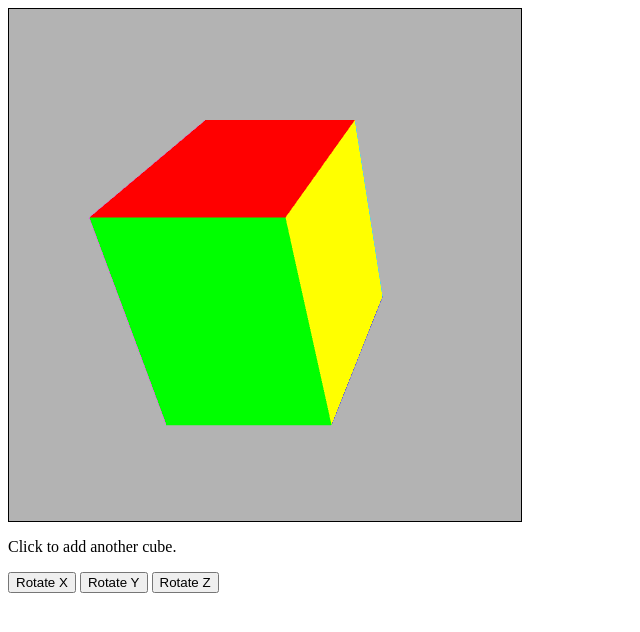
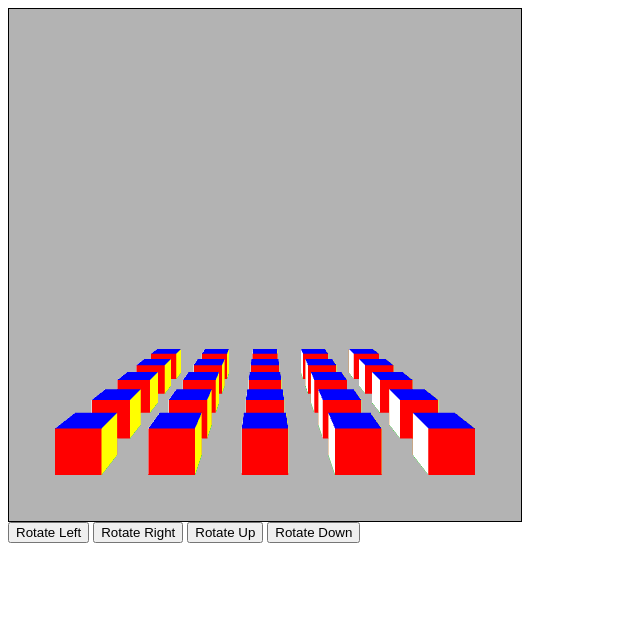
Before and after one commit to JacobShaeffer/Hotdog, a plain HTML site: page WorkBook/source/Index.html in a window 1280 px wide. Shown: the whole page, without its empty margins (0-640 px from the left). Drawn offline with Linux system fonts and the light colour scheme.

Commit message:
25 cubes on the first plane, individual cube rotation

```diff
--- a/WorkBook/source/Index.html
+++ b/WorkBook/source/Index.html
@@ -1,76 +1,28 @@
+<!doctype HMLT5>
 <html>
+    <head>
+        <meta charset="utf-8">
+        <title></title>
+        <link rel="stylesheet" href="styles.css">
+    </head>
+    <body>
+        <canvas id="gl-canvas" width="512" height="512" style="border: 1px solid black">
+        Oops ... your browser doesn't support the HTML5 canvas element
+        </canvas>
 
-    <script id="vertex-shader" type="x-shader/x-vertex">
+        <br/>
 
-    attribute vec4 vPosition;
-    attribute vec4 vColor;
-    varying vec4 fColor;
-    uniform mat4 scale;
-    uniform vec3 theta;
-    uniform mat4 projectionMatrix;
-    uniform mat4 modelViewMatrix;
+        <button id= "left">Rotate Left</button>
+        <button id= "right">Rotate Right</button>
+        <button id= "up">Rotate Up</button>
+        <button id= "down">Rotate Down</button>
+        <div>
 
-    void main()
-    {
-        // Compute the sines and cosines of theta for each of
-        //   the three axes in one computation.
-        vec3 angles = radians( theta );
-        vec3 c = cos( angles );
-        vec3 s = sin( angles );
-
-        // Remeber: thse matrices are column-major
-        mat4 rx = mat4( 1.0,  0.0,  0.0, 0.0,
-                0.0,  c.x,  s.x, 0.0,
-                0.0, -s.x,  c.x, 0.0,
-                0.0,  0.0,  0.0, 1.0 );
-
-        mat4 ry = mat4( c.y, 0.0, -s.y, 0.0,
-                0.0, 1.0,  0.0, 0.0,
-                s.y, 0.0,  c.y, 0.0,
-                0.0, 0.0,  0.0, 1.0 );
-
-
-        mat4 rz = mat4( c.z, -s.z, 0.0, 0.0,
-                s.z,  c.z, 0.0, 0.0,
-                0.0,  0.0, 1.0, 0.0,
-                0.0,  0.0, 0.0, 1.0 );
-
-        fColor = vColor;
-        gl_Position = rz * ry * rx * vPosition * scale * projectionMatrix * modelViewMatrix;
-    }
-    </script>
-
-    <script id="fragment-shader" type="x-shader/x-fragment">
-
-    precision mediump float;
-
-    varying vec4 fColor;
-
-    void
-    main()
-    {
-        gl_FragColor = fColor;
-    }
-    </script>
+    </body>
 
     <script type="text/javascript" src="../Common/webgl-utils.js"></script>
     <script type="text/javascript" src="../Common/initShaders.js"></script>
     <script type="text/javascript" src="../Common/MV.js"></script>
     <script type="text/javascript" src="webgl.js"></script>
-
-    <body>
-    <canvas id="gl-canvas" width="512" height="512" style="border: 1px solid black">
-    Oops ... your browser doesn't support the HTML5 canvas element
-    </canvas>
-
-    <br/>
-
-    <p>Click to add another cube.</p>
-    <button id= "xButton">Rotate X</button>
-    <button id= "yButton">Rotate Y</button>
-    <button id= "zButton">Rotate Z</button>
-    <div>
-
-
-    </body>
-    </html>
+    <script type="text/javascript" src="shaders.js"></script>
+</html>
--- /dev/null
+++ b/WorkBook/source/shaders.js
@@ -0,0 +1,80 @@
+const vShader = `
+attribute vec4 vPosition;
+attribute vec4 vColor;
+varying vec4 fColor;
+uniform mat4 scale;
+uniform vec3 rotation;
+uniform mat4 projectionMatrix;
+uniform mat4 modelViewMatrix;
+
+void main()
+{
+    // Compute the sines and cosines of theta for each of
+    //   the three axes in one computation.
+    vec3 angles = radians( rotation );
+    vec3 c = cos( angles );
+    vec3 s = sin( angles );
+
+    // Remeber: thse matrices are column-major
+    mat4 rx = mat4( 1.0,  0.0,  0.0, 0.0,
+            0.0,  c.x,  s.x, 0.0,
+            0.0, -s.x,  c.x, 0.0,
+            0.0,  0.0,  0.0, 1.0 );
+
+    mat4 ry = mat4( c.y, 0.0, -s.y, 0.0,
+            0.0, 1.0,  0.0, 0.0,
+            s.y, 0.0,  c.y, 0.0,
+            0.0, 0.0,  0.0, 1.0 );
+
+
+    mat4 rz = mat4( c.z, -s.z, 0.0, 0.0,
+            s.z,  c.z, 0.0, 0.0,
+            0.0,  0.0, 1.0, 0.0,
+            0.0,  0.0, 0.0, 1.0 );
+
+    fColor = vColor;
+    gl_Position = rz * ry * rx * vPosition * scale * projectionMatrix * modelViewMatrix;
+}
+`;
+
+const fShader = `
+precision mediump float;
+varying vec4 fColor;
+
+void main()
+{
+    gl_FragColor = fColor;
+}
+`;
+
+function createProgram(gl){
+    const vertexShader = loadShader(gl, gl.VERTEX_SHADER, vShader);
+    const fragmentShader = loadShader(gl, gl.FRAGMENT_SHADER, fShader);
+
+    const program = gl.createProgram();
+    gl.attachShader( program, vertexShader );
+    gl.attachShader( program, fragmentShader );
+    gl.linkProgram( program );
+
+    if ( !gl.getProgramParameter(program, gl.LINK_STATUS) ) {
+        var msg = "Shader program failed to link.  ERROR: " + gl.getProgramInfoLog( program );
+        alert( msg );
+        return -1;
+    }
+
+    return program;
+}
+
+function loadShader(gl, shaderType, source){
+    const shader = gl.createShader(shaderType);
+    gl.shaderSource(shader, source);
+    gl.compileShader(shader);
+
+    if (!gl.getShaderParameter(shader, gl.COMPILE_STATUS)) {
+        alert('An error occurred compiling the shaders: ' + gl.getShaderInfoLog(shader));
+        gl.deleteShader(shader);
+        return null;
+    }
+
+    return shader;
+}
--- a/WorkBook/source/webgl.js
+++ b/WorkBook/source/webgl.js
@@ -1,26 +1,32 @@
 
 var canvas;
 var gl;
+
+var origin = mat4();
+var transformMatrix = new Float32Array([
+    1.0, 0.0, 0.0, 1.0,
+    0.0, 1.0, 0.0, 1.0,
+    0.0, 0.0, 1.0, 1.0,
+    0.0, 0.0, 0.0, 1.0
+]);
 
 var NumVertices  = 36;
 
 var points = [];
 var colors = [];
 
-var xAxis = 0;
-var yAxis = 1;
-var zAxis = 2;
+var xRotation = 0;
+var yRotation = 0;
+var rotation = [ 0, 0, 0 ];
 
-var axis = 0;
-var theta = [ 0, 0, 0 ];
-
-var thetaLoc;
+var rotationLoc;
 
 // HW470: these variables are to allow the cubes to be scaled and translated
 var scaleLoc;
 //var scale = 0.5;
-var scale = [];
-var translate = [];
+var cubes = [];
+//var scale = [];
+//var translate = [];
 var numCubes = 0;
 
 var fovy = 60.0;
@@ -29,7 +35,10 @@ var near = 1.0;
 var far = 500.0;
 
 
-var eye = vec3(1.0, 0.0, 1.0);
+var radius = 1;
+var theta = 0;
+var phi = 0;
+var eye;// = vec3(0.0, 0.0, 1.0);
 var at = vec3(0.0, 0.0, 0.0);
 var up = vec3(0.0, 1.0, 0.0);
 
@@ -49,10 +58,8 @@ window.onload = function init()
 
     gl.enable(gl.DEPTH_TEST);
 
-    //
-    //  Load shaders and initialize attribute buffers
-    //
-    program = initShaders( gl, "vertex-shader", "fragment-shader" );
+    //Load shaders and initialize attribute buffers
+    program = createProgram( gl );
     gl.useProgram( program );
 
     var cBuffer = gl.createBuffer();
@@ -63,12 +70,10 @@ window.onload = function init()
     gl.vertexAttribPointer( vColor, 4, gl.FLOAT, false, 0, 0 );
     gl.enableVertexAttribArray( vColor );
 
-	// HW470: associate the locale variable scaleLoc with the shader variable scale
     scaleLoc = gl.getUniformLocation(program, 'scale');
 
-    //addCube(128, 128);
-    addCube(256, 256);
-    //addCube(384, 384);
+    for(var i=0; i<25; i++)
+        addCube(i);
 
     var vBuffer = gl.createBuffer();
     gl.bindBuffer( gl.ARRAY_BUFFER, vBuffer );
@@ -78,39 +83,41 @@ window.onload = function init()
     gl.vertexAttribPointer( vPosition, 3, gl.FLOAT, false, 0, 0 );
     gl.enableVertexAttribArray( vPosition );
 
-    thetaLoc = gl.getUniformLocation(program, "theta");
+    rotationLoc = gl.getUniformLocation(program, "rotation");
 
-    //event listeners for buttons, slider, and canvas
-
-	// HW470: when the canvas is clicked get the location and place a new cube centered there
 	canvas.onclick = function(e){
 
 		//add new cube with above translation
     };
 
-    document.getElementById( "xButton" ).onclick = function () {
-        axis = xAxis;
-    };
-    document.getElementById( "yButton" ).onclick = function () {
-        axis = yAxis;
-    };
-    document.getElementById( "zButton" ).onclick = function () {
-        axis = zAxis;
-    };
+    document.getElementById( "up"    ).onmousedown = () => { xRotation = -1; };
+    document.getElementById( "up"    ).onmouseup   = () => { xRotation =  0; };
+    document.getElementById( "down"  ).onmousedown = () => { xRotation =  1; };
+    document.getElementById( "down"  ).onmouseup   = () => { xRotation =  0; };
+    document.getElementById( "right" ).onmousedown = () => { yRotation =  1; };
+    document.getElementById( "right" ).onmouseup   = () => { yRotation =  0; };
+    document.getElementById( "left"  ).onmousedown = () => { yRotation = -1; };
+    document.getElementById( "left"  ).onmouseup   = () => { yRotation =  0; };
 
     render();
 }
 
-function addCube(originX, originY){
-    var rect = canvas.getBoundingClientRect();
-    var x = originX - rect.left;
-    var y = originY - rect.top;
-    x = 0;//(x/512 * 2) - 1;
-    y = 0;//1 - (y/512 * 2);
-    var z = -1;
-    translate.push([x, y, z]);
-    scale.push(1);
+function addCube(number){
+    var x = (number % 5.0) * 2.0;
+    var z = (- Math.floor(number / 5.0) - 3.0) * 2.0;
+    var y = -4.0 * 0.25;
+    x -= 4.0;
+    x = x*0.25;
+    z = z*0.25;
     numCubes++;
+
+    cubes.push(
+        {
+            translate: {x:0.0, y:0.0, z:0.0},
+            origin: {x:x, y:y, z:z},
+            scale: 0.25,
+        }
+    );
 }
 
 function colorCube()
@@ -140,28 +147,18 @@ function quad(a, b, c, d)
         [ 0.0, 0.0, 0.0, 1.0 ],  // black
         [ 1.0, 0.0, 0.0, 1.0 ],  // red
         [ 1.0, 1.0, 0.0, 1.0 ],  // yellow
-        [ 0.0, 1.0, 0.0, 1.0 ],  // green
-        [ 0.0, 0.0, 1.0, 1.0 ],  // blue
-        [ 1.0, 0.0, 1.0, 1.0 ],  // magenta
-        [ 0.0, 1.0, 1.0, 1.0 ],  // white
-        [ 1.0, 1.0, 1.0, 1.0 ]   // cyan
+        [ 0.0, 1.0, 0.0, 1.0 ],  // orange (green)
+        [ 1.0, 0.5, 0.0, 1.0 ],  // blue (orange)
+        [ 1.0, 1.0, 1.0, 1.0 ],  // magenta (white)
+        [ 0.0, 0.0, 1.0, 1.0 ],  // white (blue)
+        [ 1.0, 1.0, 1.0, 1.0 ]   // white
     ];
-
-    // We need to parition the quad into two triangles in order for
-    // WebGL to be able to render it.  In this case, we create two
-    // triangles from the quad indices
-
-    //vertex color assigned by the index of the vertex
 
     var indices = [ a, b, c, a, c, d ];
 
     for ( var i = 0; i < indices.length; ++i ) {
         points.push( vertices[indices[i]] );
         colors.push( vertexColors[a] );
-
-        // for solid colored faces use
-        //colors.push(vertexColors[a]);
-
     }
 }
 
@@ -169,11 +166,12 @@ function render()
 {
     gl.clear( gl.COLOR_BUFFER_BIT | gl.DEPTH_BUFFER_BIT);
 
-    theta[axis] += 1.0;
-    gl.uniform3fv(thetaLoc, theta);
+    rotation[0] += xRotation;
+    rotation[1] += yRotation;
+    gl.uniform3fv(rotationLoc, rotation);
 
+    eye = vec3(radius * Math.sin(theta) * Math.cos(phi), radius * Math.sin(theta) * Math.sin(phi), radius * Math.cos(theta));
 
-    //CSE470 calculate eye positioning and orthographic view box
     modelViewMatrix = lookAt(eye, at , up);
     projectionMatrix = perspective(fovy, aspect, near, far);
 
@@ -183,20 +181,50 @@ function render()
 	gl.uniformMatrix4fv(modelViewMatrixLoc, false, flatten(modelViewMatrix) );
     gl.uniformMatrix4fv(projectionMatrixLoc, false, flatten(projectionMatrix) );
 
-
-	// HW470: create the matrix for scaling and translation then apply it through uniformMatrix4fv
 	for(var i=0; i<numCubes; i++)
 	{
-		var scaleMatrix = new Float32Array([
-			scale[i], 0.0,   0.0,   translate[i][0],
-			0.0,   scale[i], 0.0,   translate[i][1],
-			0.0,   0.0,   scale[i], translate[i][2],
-			0.0,   0.0,   0.0,   1.0
-		]);
-		gl.uniformMatrix4fv(scaleLoc, false, scaleMatrix);
-		gl.drawArrays( gl.TRIANGLES, 0, NumVertices );
-
+        renderCube(i);
 	}
 
     requestAnimFrame( render );
 }
+
+var a = 0;
+
+function renderCube(cubeID)
+{
+    var cubeOrigin = cubes[cubeID].origin;
+    var cubeTranslate = cubes[cubeID].translate;
+
+    /*
+    //cubes[cubeID].shpereicalOrigin.theta += yRotation * Math.PI / 180;
+    //cubes[cubeID].shpereicalOrigin.phi += xRotation * Math.PI / 180;
+    var radius = Math.sqrt(cubeOrigin.x*cubeOrigin.x + cubeOrigin.y*cubeOrigin.y + cubeOrigin.z*cubeOrigin.z);
+    var theta = Math.acos(cubeOrigin.z / radius);
+    var phi = Math.atan2(cubeOrigin.y, cubeOrigin.x);
+
+    var x = radius * Math.sin(theta) * Math.cos(phi);
+    var y = radius * Math.sin(theta) * Math.sin(phi);
+    var z = radius * Math.cos(theta);
+
+    if(a < 20){
+        console.log("shpereicalOrigin:      " + radius, theta, phi);
+        console.log("cubeOrigin:            " + JSON.stringify(cubeOrigin));
+        console.log("shpereicalToCartesian: " + JSON.stringify({x:x, y:y, z:z}));
+        a++;
+    }
+    */
+
+    var scaling = cubes[cubeID].scale;
+    var scaleMatrix = new Float32Array([
+        scaling, 0.0,     0.0,     cubeOrigin.x + cubeTranslate.x,
+        0.0,     scaling, 0.0,     cubeOrigin.y + cubeTranslate.y,
+        0.0,     0.0,     scaling, cubeOrigin.z + cubeTranslate.z,
+        0.0,     0.0,     0.0,     1.0
+    ]);
+
+    scaleMatrix = mult(scaleMatrix, transformMatrix);
+
+    gl.uniformMatrix4fv(scaleLoc, false, scaleMatrix);
+    gl.drawArrays( gl.TRIANGLES, 0, NumVertices );
+}
```
Also changed, not shown: Docs/wire/wireSphere.html (added, +44 -0 lines), Docs/wire/wireSphere.js (added, +137 -0 lines).
